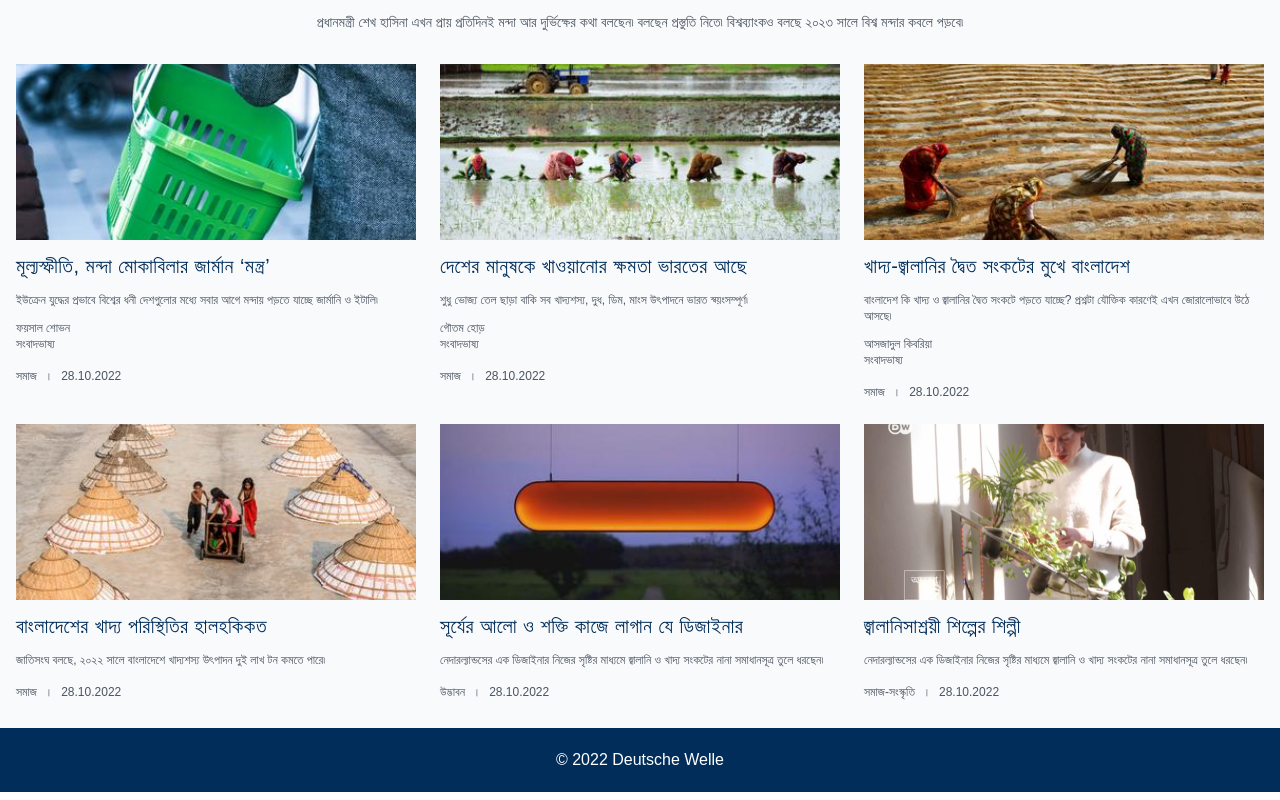
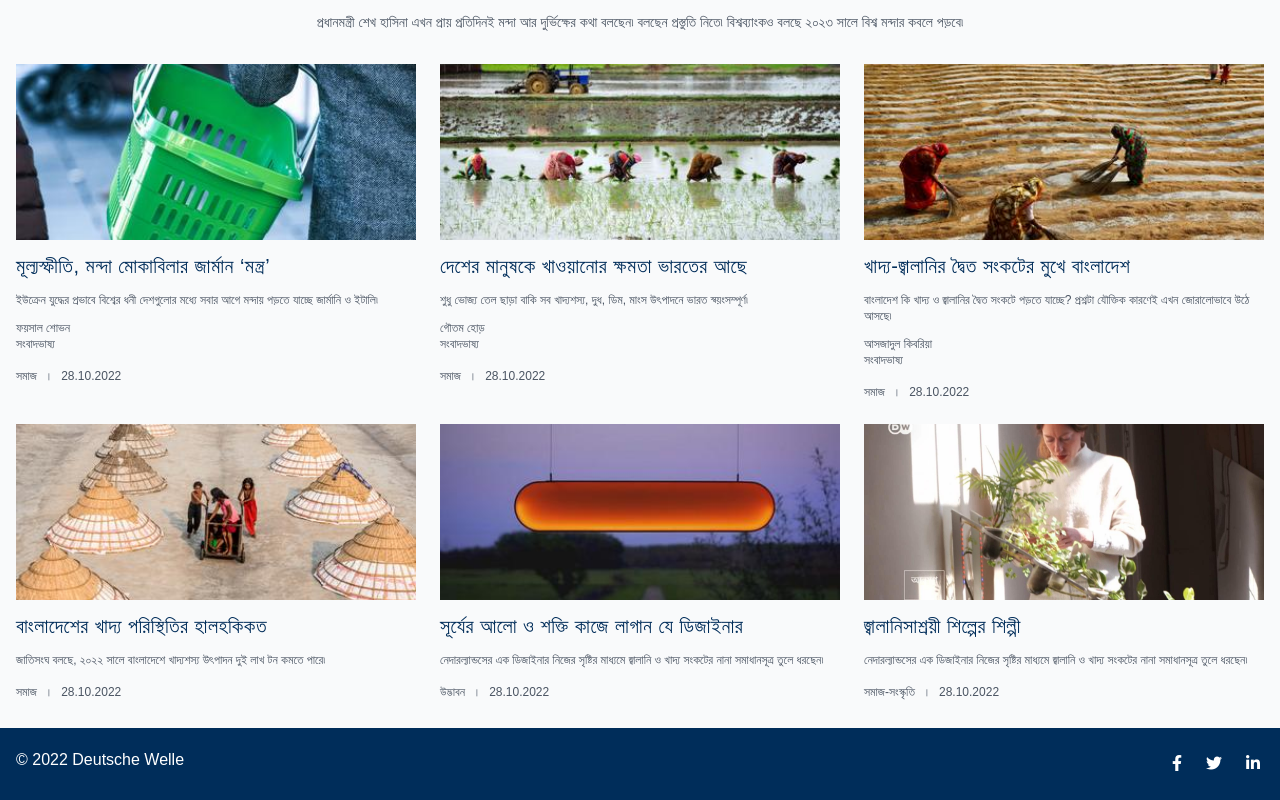
Before and after one commit to hossainrabbi/dw-news, a website: page index.html in a window 1280 px wide. Shown: the part 1796-2596 px from the top of the page. Drawn offline with nearby package versions, Linux system fonts and the light colour scheme; a web font is replaced by a local one.

Commit message:
favicon end

```diff
--- a/index.html
+++ b/index.html
@@ -4,6 +4,13 @@
     <meta charset="UTF-8" />
     <meta http-equiv="X-UA-Compatible" content="IE=edge" />
     <meta name="viewport" content="width=device-width, initial-scale=1.0" />
+
+    <!-- Favicon -->
+    <link
+      rel="shortcut icon"
+      href="./assets/img/Deutsche_Welle_logo.png"
+      type="image/x-icon"
+    />
     <!-- Font Awesome Icon CSS -->
     <link rel="stylesheet" href="./assets/css/all.min.css" />
     <!-- Styles File CSS -->
@@ -614,8 +621,19 @@
     </main>
 
     <footer class="bg-[#002D5A]">
-      <div class="main-container py-5">
-        <p class="text-center text-white">© 2022 Deutsche Welle</p>
+      <div class="main-container py-5 flex justify-between">
+        <p class="text-white">© 2022 Deutsche Welle</p>
+        <div class="flex items-center gap-4">
+          <a href="#" class="text-white hover:text-[#0674E7] p-1"
+            ><i class="fa-brands fa-facebook-f"></i
+          ></a>
+          <a href="#" class="text-white hover:text-[#1DA1F2] p-1"
+            ><i class="fa-brands fa-twitter"></i
+          ></a>
+          <a href="#" class="text-white hover:text-[#0A66C2] p-1"
+            ><i class="fa-brands fa-linkedin-in"></i
+          ></a>
+        </div>
       </div>
     </footer>
 
```
Also changed, not shown: assets/css/style.css.
